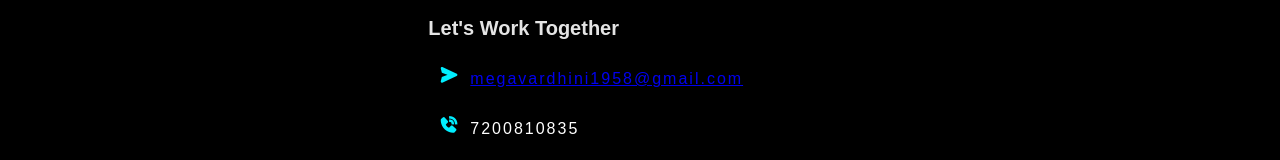
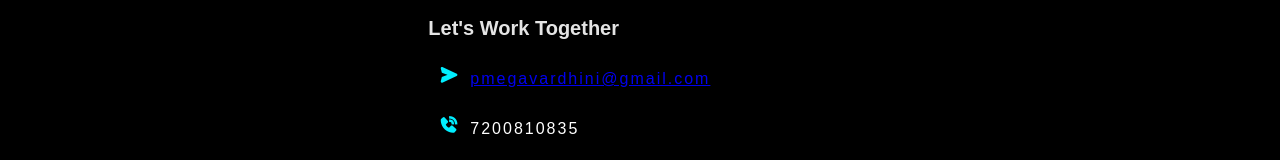
Before and after one commit to Mega-cse/PORTFOLIO, a React (Vite) app: page /contact in a window 1280 px wide. Shown: the part 237-397 px from the top of the page. Built offline with nearby package versions, Linux system fonts and the light colour scheme.

Commit message:
Update Contact.jsx

```diff
--- a/src/components/Contact.jsx
+++ b/src/components/Contact.jsx
@@ -9,7 +9,7 @@ const Contact = () => {
         <h2>Contact <span>Me</span></h2>
         <h4>Let's Work Together</h4>
         <div className="contact-list">
-        <li><i className='bx bxs-send'></i><a href="mailto:megavardhini1958@gmail.com">megavardhini1958@gmail.com</a></li>
+        <li><i className='bx bxs-send'></i><a href="mailto:pmegavardhini@gmail.com">pmegavardhini@gmail.com</a></li>
          <li><i className="bx bxs-phone-call"></i>7200810835</li>
         </div>
         <div className="contact-icons">
```
